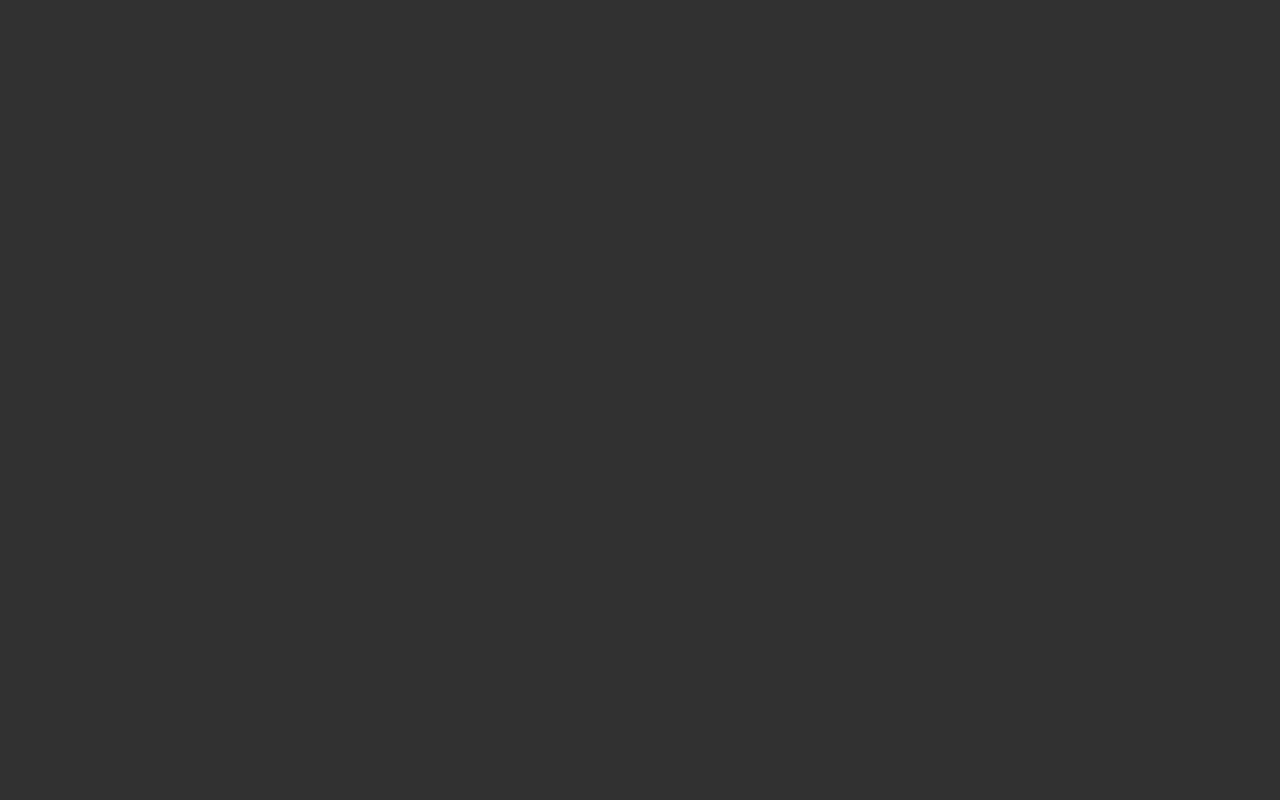
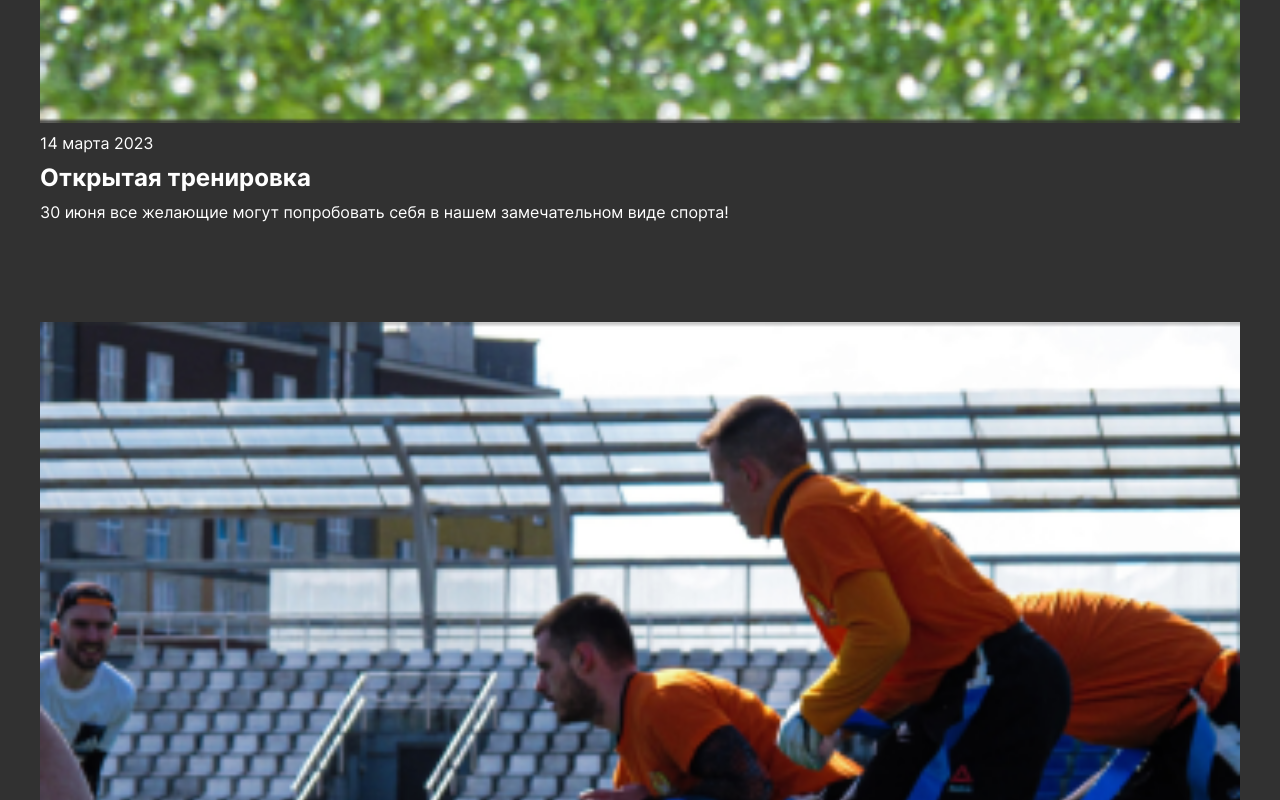
Before and after one commit to ElizavetaBiryukova/amber-hawks-frontend, a Next.js app: page /news in a window 1280 px wide. Shown: the part 1560-2360 px from the top of the page. Before the commit the page ends 1291 px from the top, so only its background shows below. Built offline with nearby package versions, Linux system fonts and the light colour scheme.

Commit message:
feat: add news

```diff
--- /dev/null
+++ b/src/components/pages/News/NewsItem/NewsItem.jsx
@@ -0,0 +1,22 @@
+import styles from './NewsItem.module.css'
+import Image from 'next/image';
+
+function NewsItem({ item }) {
+    return (
+        <li className={styles.item}>
+            <Image className={styles.img}
+                width={1200}
+                height={440}
+                src={item.img}
+                alt='photo'
+            />
+            <span>{item.data}</span>
+            <h2 className={styles.title}>{item.title}</h2>
+            <p className={styles.text}>
+                {item.text}
+            </p>
+        </li>
+    )
+}
+
+export default NewsItem
--- /dev/null
+++ b/src/components/pages/News/NewsItem/NewsItem.module.css
@@ -0,0 +1,23 @@
+.item {
+  display: flex;
+  flex-direction: column;
+  gap: 10px;
+}
+
+.name {
+  padding-bottom: 10px;
+  margin-top: 10px;
+  font-weight: 700;
+  font-size: 1.2em;
+  text-transform: uppercase;
+}
+
+.img {
+  width: '100%';
+  height: 'auto';
+}
+
+.title {
+  font-size: 24px;
+  font-weight: 700;
+}
--- a/src/components/pages/News/NewsList/NewsList.jsx
+++ b/src/components/pages/News/NewsList/NewsList.jsx
@@ -1,6 +1,6 @@
 import styles from './NewsList.module.css'
-import { coachesList } from "@/mock/team/mock"
-import CoachesItem from "../CoachesItem/CoachesItem"
+import NewsItem from "../NewsItem/NewsItem"
+import { NEWS } from '@/mock/team/const'
 
 function NewsList() {
     return (
@@ -11,10 +11,11 @@ function NewsList() {
                 <button className={styles.toggle}>События</button>
             </div>
             <ul className={styles.list}>
-                {coachesList.map((coach) => (
-                    <CoachesItem
-                        key={coach.id}
-                        coach={coach}
+                {console.log(NEWS)}
+                {NEWS.map((item) => (
+                    <NewsItem
+                        key={item.id}
+                        item={item}
                     />
                 ))}
             </ul>
--- a/src/components/pages/News/NewsList/NewsList.module.css
+++ b/src/components/pages/News/NewsList/NewsList.module.css
@@ -4,9 +4,9 @@
 }
 
 .list {
-  display: grid;
-  grid-template-columns: repeat(3, 1fr);
-  grid-gap: 5%;
+  display: flex;
+  flex-direction: column;
+  gap: 100px;
 }
 
 .title {
--- a/src/components/pages/News/NewsPage.jsx
+++ b/src/components/pages/News/NewsPage.jsx
@@ -1,11 +1,11 @@
 import HeaderNews from "./Header/HeaderNews"
-
-
+import NewsList from "./NewsList/NewsList"
 
 function NewsPage() {
     return (
         <>
             <HeaderNews />
+            <NewsList />
         </>
     )
 }
```
